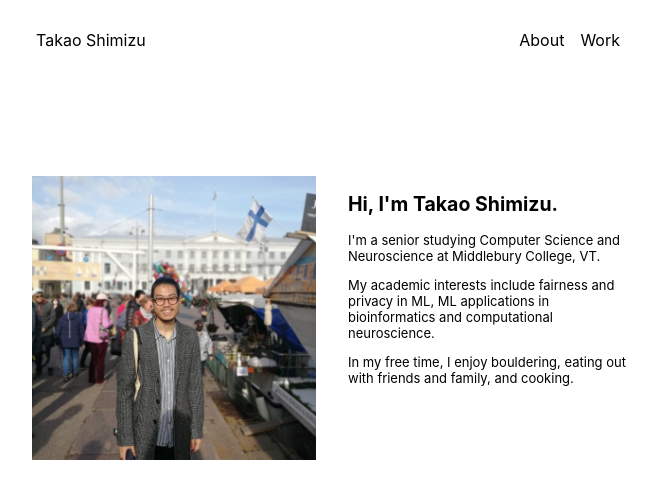
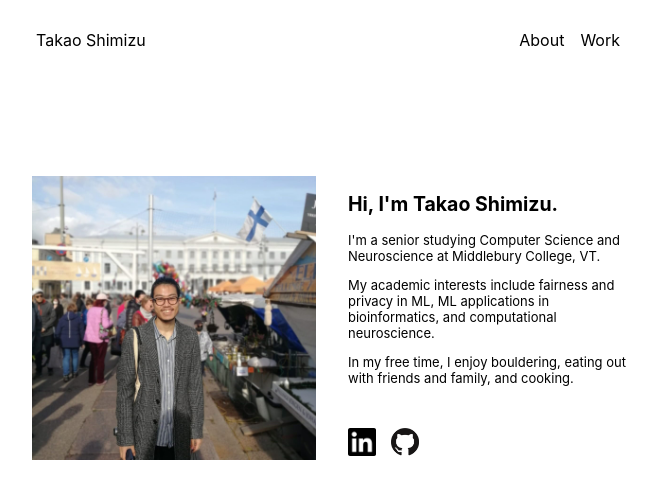
Before and after one commit to tshimizu97/tshimizu97.github.io, a Next.js app: page / in a window 1280 px wide. Shown: the top 498 px of the page, without its empty margins (308-965 px from the left). Built offline with nearby package versions, Linux system fonts and the light colour scheme.

Commit message:
Added links to social media

```diff
--- a/package.json
+++ b/package.json
@@ -4,7 +4,7 @@
   "private": true,
   "scripts": {
     "dev": "next dev",
-    "build": "next build",
+    "build": "next build && next export",
     "start": "next start"
   },
   "dependencies": {
--- a/pages/index.js
+++ b/pages/index.js
@@ -1,5 +1,6 @@
 import Head from 'next/head'
 import styles from '../styles/Home.module.css'
+import Link from 'next/link'
 
 export default function Home() {
   return (
@@ -26,12 +27,21 @@ export default function Home() {
             </p>
 
             <p>
-              My academic interests include fairness and privacy in ML, ML applications in bioinformatics and computational neuroscience.
+              My academic interests include fairness and privacy in ML, ML applications in bioinformatics, and computational neuroscience.
             </p>
 
             <p>
               In my free time, I enjoy bouldering, eating out with friends and family, and cooking.
             </p>
+
+            <div className={styles.logos}>
+              <Link href="https://www.linkedin.com/in/takao-shimizu-880b2814a/">
+                <img className={styles.logo} src="linkedin_logo.png" alt="linkedin" />
+              </Link>
+              <Link href="https://github.com/tshimizu97">
+                <img className={styles.logo} src="github_logo.png" alt="github" />
+              </Link>
+            </div>
           </article>
         </div>
 
--- a/styles/Home.module.css
+++ b/styles/Home.module.css
@@ -6,6 +6,10 @@
   justify-content: center;
   align-items: center;
   max-height: 90vh;
+}
+
+.description {
+  font-size: small;
 }
 
 .header {
@@ -28,6 +32,7 @@
 }
 
 .header_right {
+  display: flex;
   float: right;
   flex-direction: row;
   justify-content: flex-end;
@@ -50,6 +55,15 @@
   padding: 1rem;
 }
 
-.description {
-  font-size: small;
+.logo {
+  width: 10%;
+  margin-right: 5%;
+  margin-top: 10%;
 }
+
+.logos {
+  display: flex;
+  flex-direction: row;
+  justify-content: flex-start;
+  align-items: center;
+}
```
Also changed, not shown: public/github_logo.png (added), public/linkedin_logo.png (added).
